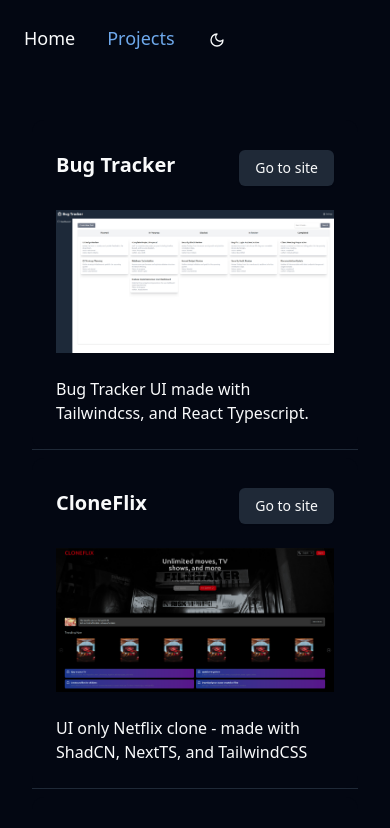
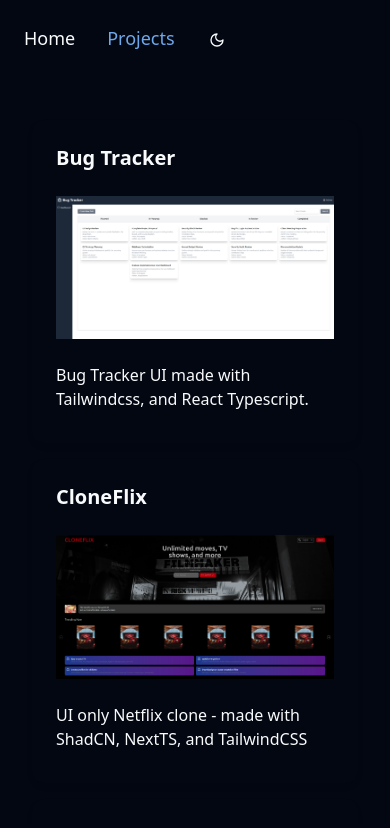
Before and after one commit to joshuahector86/portfolio, a React (Vite) app: page /projects in a window 390 px wide. Shown: the top 828 px of the page. Built offline with nearby package versions, Linux system fonts and the light colour scheme.

Commit message:
changing layout of the projects

```diff
--- a/src/pages/projects.tsx
+++ b/src/pages/projects.tsx
@@ -6,33 +6,87 @@
   CardFooter,
   CardHeader,
 } from "@/components/ui/card";
-import { Separator } from "@/components/ui/separator";
 import { project_data } from "@/potfolio-data/project-data";
 import { Link } from "react-router-dom";
+import { useMemo, useState } from "react";
 
 const Projects = () => {
+  const pageSize = 9;
+  const [currentPage, setCurrentPage] = useState(1);
+
+  const totalPages = Math.max(1, Math.ceil(project_data.length / pageSize));
+
+  const pagedProjects = useMemo(() => {
+    const startIndex = (currentPage - 1) * pageSize;
+    return project_data.slice(startIndex, startIndex + pageSize);
+  }, [currentPage]);
+
+  const goToPage = (page: number) => {
+    if (page < 1 || page > totalPages) return;
+    setCurrentPage(page);
+  };
+
   return (
     <Page>
-      <div className="h-full flex flex-col items-center">
-        {project_data.map((project) => (
-          <>
-            <Card key={project.projectName} className="mt-2 sm:max-w-[70%]">
+      <div className="min-h-screen flex flex-col">
+        <div className="grid grid-cols-1 sm:grid-cols-2 lg:grid-cols-3 gap-4 flex-1">
+          {pagedProjects.map((project) => (
+            <Link
+              key={project.projectName}
+              to={project.url}
+              target="_blank"
+              className="block h-full"
+            >
+              <Card className="mt-2 h-full transition-transform duration-200 hover:scale-105 shadow-md  hover:shadow-lg">
                 <CardHeader className="flex-row justify-between items-center">
                   <h3 className="font-semibold text-xl md:text-3xl">
                     {project.projectName}
                   </h3>
-                <Link to={project.url} target="_blank">
-                  <Button variant={"secondary"}>Go to site</Button>
-                </Link>
                 </CardHeader>
                 <CardContent>
                   <img src={project.projectImg} alt="project-img" />
                 </CardContent>
                 <CardFooter>{project.projectCaption}</CardFooter>
               </Card>
-            <Separator />
-          </>
+            </Link>
           ))}
+        </div>
+
+        <div className="mt-auto pt-6 flex items-center justify-center gap-2">
+          <Button
+            variant="secondary"
+            disabled={currentPage === 1}
+            onClick={() => goToPage(currentPage - 1)}
+          >
+            Previous
+          </Button>
+
+          <div className="flex items-center gap-1">
+            {Array.from({ length: totalPages }).map((_, index) => {
+              const pageNumber = index + 1;
+              const isActive = pageNumber === currentPage;
+
+              return (
+                <Button
+                  key={pageNumber}
+                  variant={isActive ? "default" : "secondary"}
+                  onClick={() => goToPage(pageNumber)}
+                  disabled={isActive}
+                >
+                  {pageNumber}
+                </Button>
+              );
+            })}
+          </div>
+
+          <Button
+            variant="secondary"
+            disabled={currentPage === totalPages}
+            onClick={() => goToPage(currentPage + 1)}
+          >
+            Next
+          </Button>
+        </div>
       </div>
     </Page>
   );
```
Also changed, not shown: vercel.json (added), 1 other file (tests, documents, lock files or other folders). Lines whose indentation alone changed are shown as unchanged.
